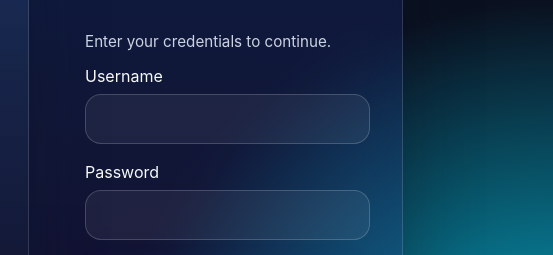
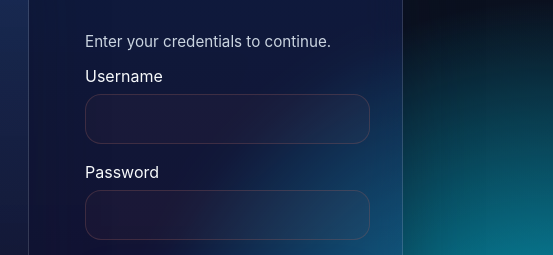
Before and after one commit to ArrKarKyaw/esp32-sensor-dashboard, a website: page client/index.html in a window 1280 px wide. Shown: the part 258-513 px from the top of the page, 727-1280 px from the left. Drawn offline with nearby package versions, Linux system fonts and the light colour scheme; no server answers.

Commit message:
datebox_color_change_for_dark mode

```diff
--- a/client/styles.css
+++ b/client/styles.css
@@ -268,8 +268,8 @@ select {
   margin-top: 8px;
   padding: 14px 16px;
   border-radius: 16px;
-  border: 1px solid rgba(255, 255, 255, 0.18);
-  background: rgba(255, 255, 255, 0.06);
+  border: 1px solid rgba(153, 94, 94, 0.3);
+  background: rgba(153, 94, 94, 0.06);
   color: var(--text);
 }
 
```
